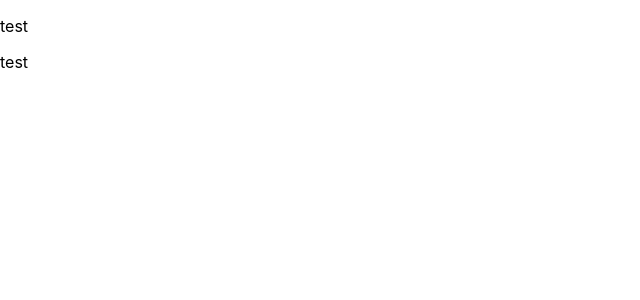
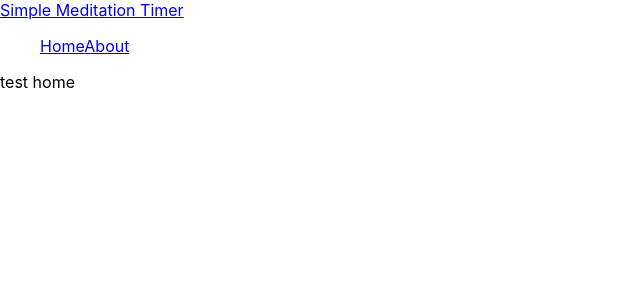
Before and after one commit to nfereidooni/meditation-timer, a React (Create React App) app: page / in a window 1280 px wide. Shown: the top 300 px of the page, without its empty margins (0-640 px from the left). Built offline with nearby package versions, Linux system fonts and the light colour scheme.

Commit message:
Navbar added

```diff
--- a/src/components/About/index.js
+++ b/src/components/About/index.js
@@ -6,7 +6,7 @@ function About(props) {
 
 
     return (
-      <p>test</p>
+      <p>test about</p>
     );
   }
 
--- a/src/components/Header/index.js
+++ b/src/components/Header/index.js
@@ -7,7 +7,13 @@ function Header(props) {
 
 
   return (
-    <p>test</p>
+    <nav class="main-nav">
+        <a href="index.html" class="logo">Simple Meditation Timer</a>
+        <ul class="navlinks">
+          <NavLink to="/">Home</NavLink>
+          <NavLink to="/about">About</NavLink>
+        </ul>
+      </nav>
   );
 }
 
--- a/src/components/Home/index.js
+++ b/src/components/Home/index.js
@@ -6,7 +6,7 @@ function Home(props) {
 
 
     return (
-        <p>test</p>
+        <p>test home</p>
     );
   }
 
```
